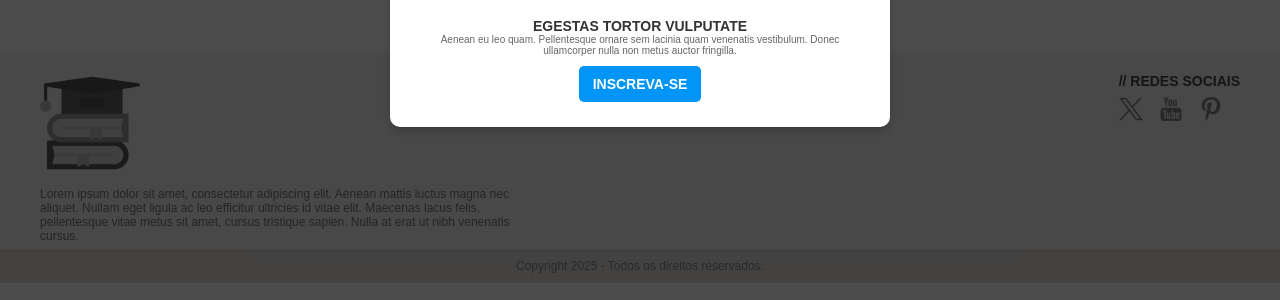
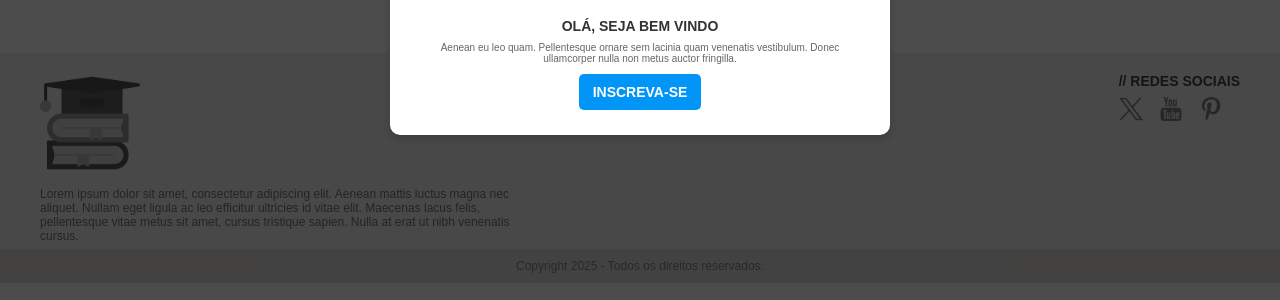
Before and after one commit to paulosmvargas/desafio_revvo, a PHP site: page /app/index.php in a window 1280 px wide. Shown: the part 500-800 px from the top of the page. Run offline with PHP 8.4, Linux system fonts and the light colour scheme.

Commit message:
last commit

```diff
--- a/app/modal.php
+++ b/app/modal.php
@@ -2,13 +2,12 @@
     <div class="modal-content">
         <button class="close">&times;</button>
         <img src="https://picsum.photos/600/400?random=15" alt="Imagem do Modal" class="modal-image">
-        <h2>EGESTAS TORTOR VULPUTATE</h2>
+        <h2>Olá, seja bem vindo</h2>
         <p>Aenean eu leo quam. Pellentesque ornare sem lacinia quam venenatis vestibulum. Donec ullamcorper nulla non metus auctor fringilla.</p>
         <a href="#" class="btn">INSCREVA-SE</a>
     </div>
 </div>
 
-<!-- Modal para Adicionar/Editar Curso -->
 <div id="curso-modal" class="modal-curso">
     <div class="modal-curso-content">
         <button class="close close-curso">&times;</button>
--- a/app/slideshow.php
+++ b/app/slideshow.php
@@ -26,12 +26,10 @@
         </div>
     </div>
 
-    <!-- Botões de navegação -->
     <a class="prev" onclick="plusSlides(-1)">&#10094;</a>
     <a class="next" onclick="plusSlides(1)">&#10095;</a>
 </div>
 
-<!-- Indicadores -->
 <div class="dots-container">
     <span class="dot" onclick="currentSlide(1)"></span>
     <span class="dot" onclick="currentSlide(2)"></span>
--- a/app/src/css/slideshow.css
+++ b/app/src/css/slideshow.css
@@ -68,7 +68,6 @@
   color: black;
 }
 
-/* Setas de navegação */
 .prev, .next {
   cursor: pointer;
   position: absolute;
@@ -97,7 +96,6 @@
   background: rgba(0, 0, 0, 0.8);
 }
 
-/* Indicadores */
 .dots-container {
   text-align: center;
   padding: 15px;
@@ -118,7 +116,6 @@
   background-color: #717171;
 }
 
-/* Transição suave entre slides */
 .fade {
   animation-name: fadeEffect;
   animation-duration: 1.5s;
--- a/app/src/scss/_grid.scss
+++ /dev/null
@@ -1,29 +0,0 @@
-@use 'variables' as *;
-@use 'mixins' as *;
-
-.container {
-    max-width: $container-width;
-    margin: 0 auto;
-}
-
-.row {
-    display: flex;
-    flex-wrap: wrap;
-    margin-left: -$gutter;
-    margin-right: -$gutter;
-}
-
-[class^="col-"] {
-    padding: $gutter;
-    flex: 1;
-}
-
-.col-6 {
-    flex: 0 0 50%;
-}
-
-@include respond-to("tablet") {
-    .col-6 {
-        flex: 0 0 100%;
-    }
-}
--- a/app/src/scss/_mixins.scss
+++ /dev/null
@@ -1,12 +0,0 @@
-@use 'variables' as *;
-@use "sass:map";
-
-@mixin respond-to($breakpoint) {
-  @if map.has-key($breakpoints, $breakpoint) {
-    @media (max-width: map.get($breakpoints, $breakpoint)) {
-      @content;
-    }
-  } @else {
-    @warn #{$breakpoint};
-  }
-}
--- a/app/src/scss/_variables.scss
+++ /dev/null
@@ -1,9 +0,0 @@
-$container-width: 1200px;
-$gutter: 15px;
-
-$breakpoints: (
-    "mobile": 576px,
-    "tablet": 768px,
-    "laptop": 1024px,
-    "desktop": 1200px
-);
--- a/app/src/scss/style.scss
+++ b/app/src/scss/style.scss
@@ -187,6 +187,8 @@ body {
     h2 {
       font-size: 14px;
       color: #333;
+      padding: 8px 0 8px 0;
+      text-transform: uppercase;
     }
 
     p {
```
Also changed, not shown: app/src/js/script.js (+0 -9 lines), app/src/css/style.min.css, app/src/scss/_base.scss (deleted).
